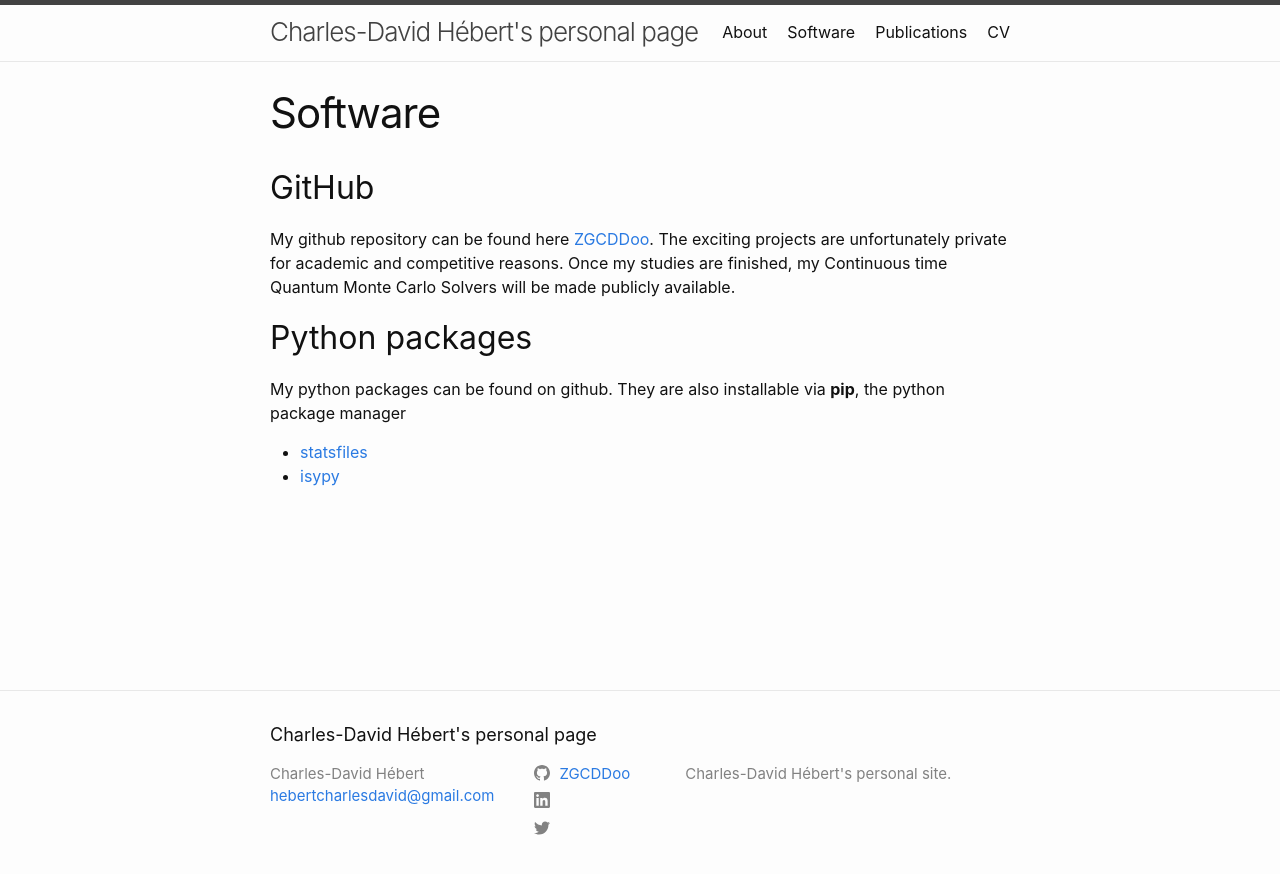
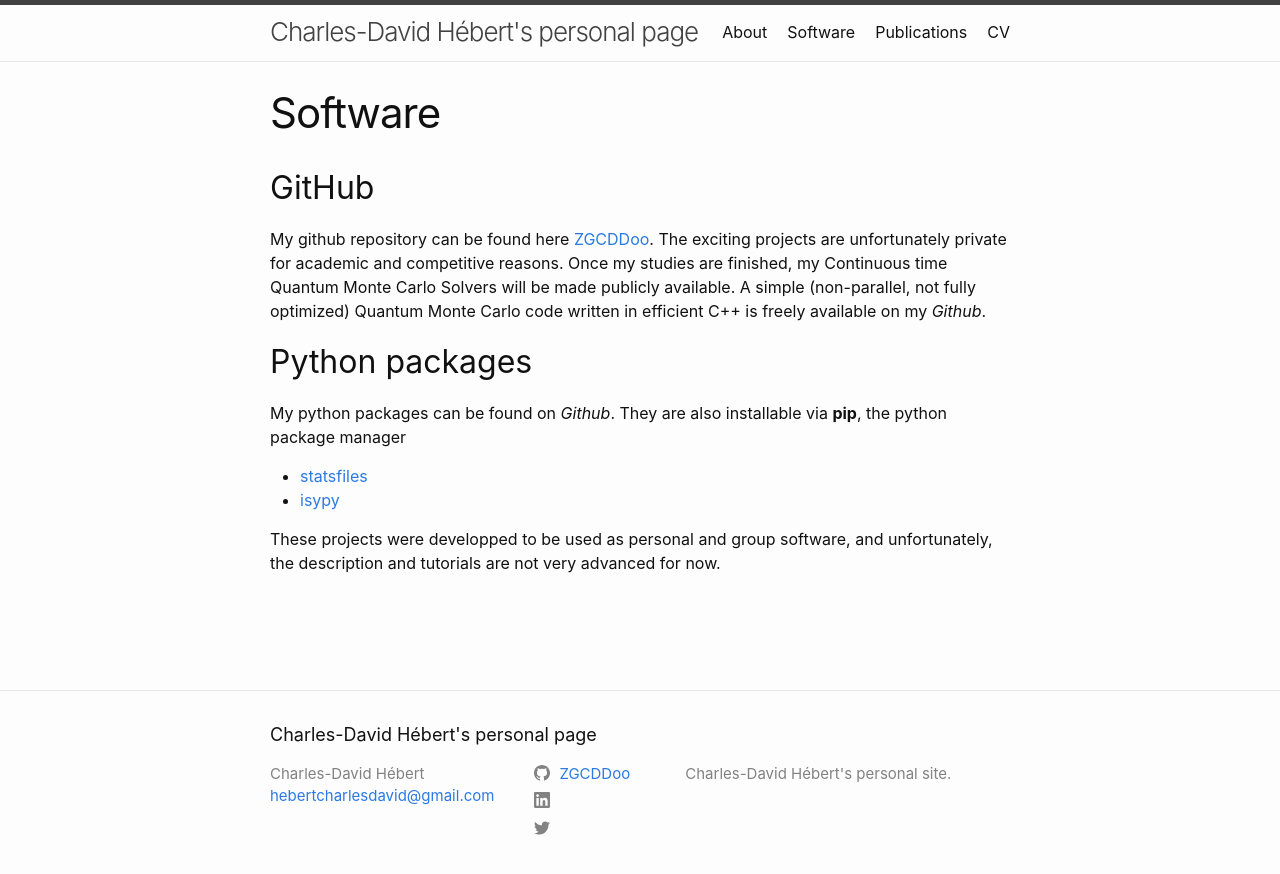
Before and after one commit to ZGCDDoo/ZGCDDoo.github.io, a Jekyll site: the page built from software.md, in a window 1280 px wide. Shown: the top 874 px of the page. Built offline with Jekyll 4.4.1, drawn with Linux system fonts in a browser that asks for light colours.

```diff
--- a/software.md
+++ b/software.md
@@ -8,11 +8,13 @@ order: 1
 ## GitHub
 
 My github repository can be found here [ZGCDDoo](https://github.com/ZGCDDoo).
-The exciting projects are unfortunately private for academic and competitive reasons. Once my studies are finished, my Continuous time Quantum Monte Carlo Solvers will be made publicly available.
+The exciting projects are unfortunately private for academic and competitive reasons. Once my studies are finished, my Continuous time Quantum Monte Carlo Solvers will be made publicly available. A simple (non-parallel, not fully optimized) Quantum Monte Carlo code written in efficient C++ is freely available on my *Github*.
 
 ## Python packages
-My python packages can be found on github. They are also installable via **pip**, the python package manager
+My python packages can be found on *Github*. They are also installable via **pip**, the python package manager
 
  - [statsfiles](https://pypi.org/project/statsfiles/)
  - [isypy](https://pypi.org/project/isypy/)
  <!-- - [mea](https://pypi.org/project/mea/)  -->
+
+ These projects were developped to be used as personal and group software, and unfortunately, the description and tutorials are not very advanced for now.
```
Also changed, not shown: about.md (+2 -1 lines), publications.md (+4 -0 lines).
